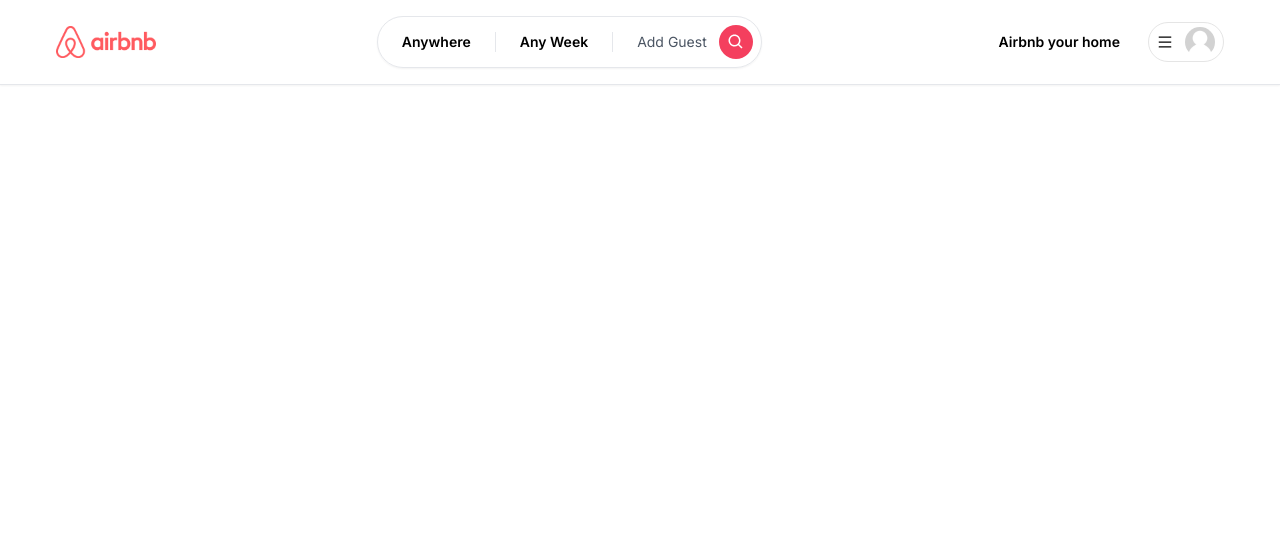
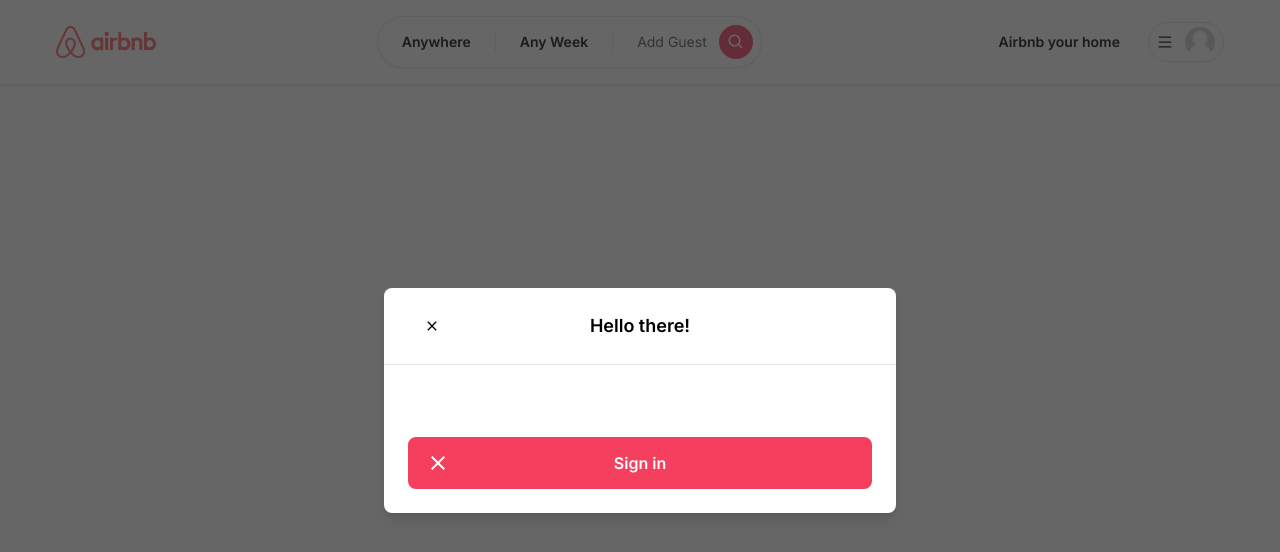
Before and after one commit to Md-Asikuzzaman/airbnb-clone, a Next.js app: page / in a window 1280 px wide. Shown: the top 552 px of the page. Built offline with nearby package versions, Linux system fonts and the light colour scheme.

Commit message:
feat: added button component

```diff
--- a/package.json
+++ b/package.json
@@ -10,6 +10,7 @@
   },
   "dependencies": {
     "@prisma/client": "^5.15.1",
+    "clsx": "^2.1.1",
     "next": "14.2.4",
     "next-auth": "^4.24.7",
     "react": "^18",
--- /dev/null
+++ b/src/app/components/Button.tsx
@@ -0,0 +1,45 @@
+"use client";
+
+import clsx from "clsx";
+import { NextPage } from "next";
+import { IconType } from "react-icons";
+
+interface Props {
+  label: string;
+  onClick: (event: React.MouseEvent<HTMLButtonElement>) => void;
+  disabled?: boolean;
+  outline?: boolean;
+  small?: boolean;
+  icon?: IconType;
+}
+
+const Button: NextPage<Props> = ({
+  label,
+  onClick,
+  disabled,
+  outline,
+  small,
+  icon: Icon,
+}) => {
+  return (
+    <button
+      onClick={onClick}
+      disabled={disabled}
+      className={clsx(
+        "relative disabled:opacity-70 disabled:cursor-not-allowed rounded-lg hover:opacity-80 transition w-full",
+        outline
+          ? "bg-white border-black text-black"
+          : "bg-rose-500 border-rose-500 text-white",
+
+        small
+          ? "py-1 text-sm font-light border-[1px]"
+          : "py-3 text-md font-semibold border-2"
+      )}
+    >
+      {Icon && <Icon size={24} className="absolute left-4 top-3" />}
+      {label}
+    </button>
+  );
+};
+
+export default Button;
--- /dev/null
+++ b/src/app/components/modals/Modal.tsx
@@ -0,0 +1,117 @@
+"use client";
+
+import clsx from "clsx";
+import { NextPage } from "next";
+import { useCallback, useEffect, useState } from "react";
+import { IoMdClose } from "react-icons/io";
+import Button from "../Button";
+
+interface Props {
+  isOpen?: boolean;
+  onClose: () => void;
+  onSubmit: () => void;
+  title?: string;
+  body?: React.ReactElement;
+  footer?: React.ReactElement;
+  actionLabel: string;
+  disabled?: boolean;
+  secondaryAction?: () => void;
+  secondaryLabel?: string;
+}
+
+const Modal: NextPage<Props> = ({
+  isOpen,
+  onClose,
+  onSubmit,
+  title,
+  body,
+  footer,
+  actionLabel,
+  disabled,
+  secondaryAction,
+  secondaryLabel,
+}) => {
+  const [showModal, setShowModal] = useState<boolean | undefined>(isOpen);
+
+  useEffect(() => {
+    setShowModal(isOpen);
+  }, [isOpen]);
+
+  const handleClose = useCallback(() => {
+    if (disabled) {
+      return;
+    }
+    setShowModal(false);
+
+    setTimeout(() => {
+      onClose();
+    }, 300);
+  }, [disabled, onClose]);
+
+  const handleSunmit = useCallback(() => {
+    if (disabled) {
+      return;
+    }
+
+    onSubmit();
+  }, [disabled, onSubmit]);
+
+  const handleSecondaryAction = useCallback(() => {
+    if (disabled || !secondaryAction) {
+      return;
+    }
+
+    secondaryAction();
+  }, [disabled, secondaryAction]);
+
+  if (!isOpen) {
+    return null;
+  }
+
+  return (
+    <div className="flex items-center justify-center overflow-x-hidden overflow-y-auto fixed inset-0 z-50 outline-none focus:outline-none bg-neutral-800/70">
+      <div className="relative w-full md:w-4/6 lg:w-3/6 xl:w-2/5 my-6 mx-auto h-full lg:h-auto md:h-auto">
+        {/* MODAL */}
+        <div
+          className={clsx(
+            "translate duration-300 h-full",
+            showModal
+              ? "translate-y-0 opacity-100"
+              : "translate-y-full opacity-0"
+          )}
+        >
+          <div className="translate h-full lg:h-auto md:h-auto border-0 rounded-lg shadow-lg relative flex flex-col w-full bg-white outline-none focus:outline-none">
+            {/* MODAL HEADER */}
+            <div className="relative flex items-center justify-center p-6 rounded-t border-b-[1px]">
+              <button
+                onClick={handleClose}
+                type="button"
+                className="
+                  p-1
+                  border-0
+                  hover:opacity-70
+                  transition
+                  absolute
+                  left-9
+                "
+              >
+                <IoMdClose />
+              </button>
+              <div className="text-lg font-semibold">{title}</div>
+            </div>
+            {/* MODAL BODY */}
+            <div className="relative p-6 flex-auto">{body}</div>
+            {/* MODAL FOOTER */}
+            <div className="flex flex-col gap-2 p-6">
+              <div className="flex flex-row items-center gap-4 w-full">
+                <Button icon={IoMdClose} label="Sign in" />
+              </div>
+            </div>
+          </div>
+        </div>
+      </div>
+    </div>
+  );
+};
+
+export default Modal;
--- a/src/app/components/navbar/Navbar.tsx
+++ b/src/app/components/navbar/Navbar.tsx
@@ -1,3 +1,5 @@
+"use client";
+
 import Container from "../Container";
 import Logo from "./Logo";
 import Search from "./Search";
--- a/src/app/layout.tsx
+++ b/src/app/layout.tsx
@@ -1,13 +1,14 @@
-import type { Metadata } from 'next';
-import { Inter } from 'next/font/google';
-import './globals.css';
-import Navbar from './components/navbar/Navbar';
+import type { Metadata } from "next";
+import { Inter } from "next/font/google";
+import "./globals.css";
+import Navbar from "./components/navbar/Navbar";
+import Modal from "./components/modals/Modal";
 
-const inter = Inter({ subsets: ['latin'] });
+const inter = Inter({ subsets: ["latin"] });
 
 export const metadata: Metadata = {
-  title: 'Create Next App',
-  description: 'Generated by create next app',
+  title: "Create Next App",
+  description: "Generated by create next app",
 };
 
 export default function RootLayout({
@@ -16,9 +17,10 @@
   children: React.ReactNode;
 }>) {
   return (
-    <html lang='en'>
+    <html lang="en">
       <body className={inter.className}>
         <Navbar />
+        <Modal title="Hello there!" isOpen />
         {children}
       </body>
     </html>
```
Also changed, not shown: src/app/components/navbar/Search.tsx (+11 -9 lines), 1 other file (tests, documents, lock files or other folders).
